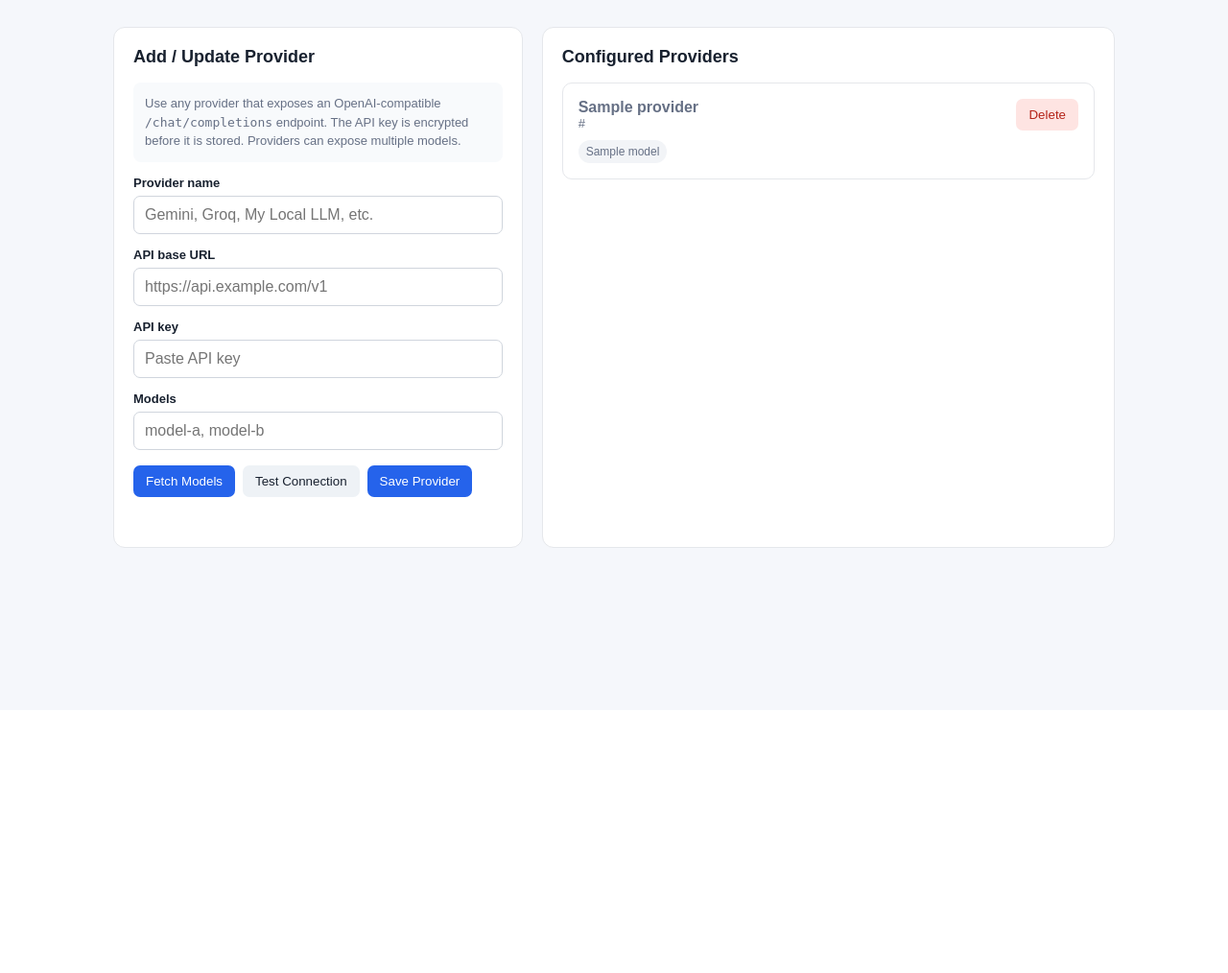
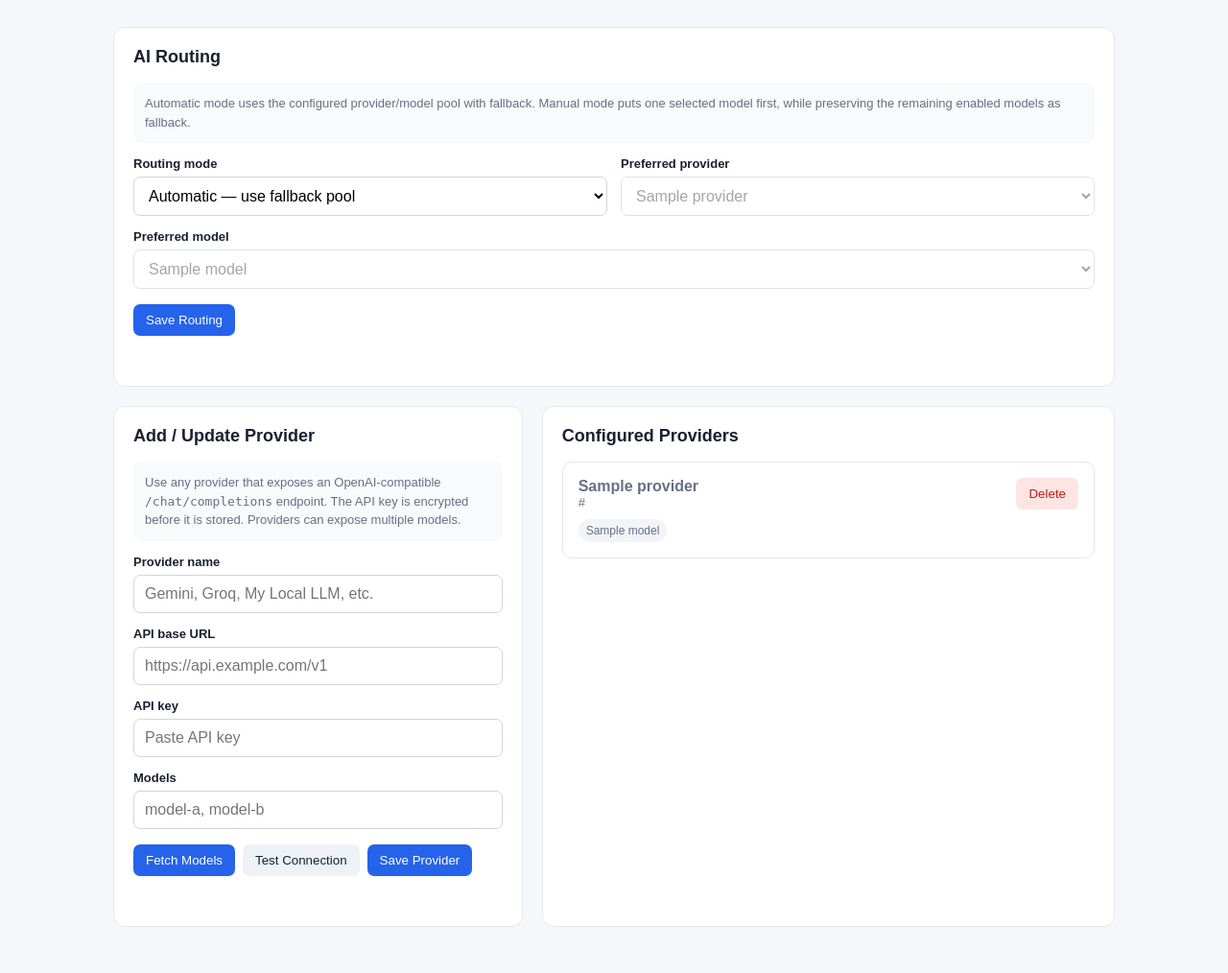
Before and after one commit to han8zla/lead-intel, a FastAPI app: page /settings/ai in a window 1280 px wide. Shown: the part 60-1074 px from the top of the page at 96% size. Before the commit the page ends 631 px from the top, so only its background shows below. Run offline with FastAPI, Linux system fonts and the light colour scheme; data comes from the database, SQL or seed files in the repository; tables that the repository leaves empty hold one stand-in row (values such as "Sample post").

Commit message:
Add AI model routing controls

```diff
--- a/templates/ai_settings.html
+++ b/templates/ai_settings.html
@@ -13,10 +13,10 @@
         header a { color:#fff; text-decoration:none; opacity:.9; }
         main { max-width:1100px; margin:0 auto; padding:28px; }
         .grid { display:grid; grid-template-columns:1fr 1.4fr; gap:20px; }
-        .card { background:var(--card); border:1px solid var(--line); border-radius:12px; padding:20px; }
+        .card { background:var(--card); border:1px solid var(--line); border-radius:12px; padding:20px; margin-bottom:20px; }
         h2 { margin:0 0 16px; font-size:18px; }
         label { display:block; margin:14px 0 6px; font-size:13px; font-weight:700; }
-        input { width:100%; padding:10px 11px; border:1px solid #d0d5dd; border-radius:7px; font:inherit; }
+        input, select { width:100%; padding:10px 11px; border:1px solid #d0d5dd; border-radius:7px; font:inherit; background:#fff; }
         button { border:0; background:var(--accent); color:#fff; border-radius:7px; padding:9px 13px; cursor:pointer; }
         button.secondary { background:#eef2f6; color:var(--text); }
         button.danger { background:#fee4e2; color:var(--danger); }
@@ -31,7 +31,9 @@
         .message.ok { color:var(--ok); }
         .message.error { color:var(--danger); }
         .hint { background:#f8fafc; padding:12px; border-radius:8px; color:var(--muted); font-size:13px; line-height:1.5; }
-        @media(max-width:850px) { .grid { grid-template-columns:1fr; } main { padding:16px; } }
+        .routing-row { display:grid; grid-template-columns:1fr 1fr; gap:14px; }
+        .status { margin-top:12px; padding:10px 12px; border-radius:8px; background:#f8fafc; color:var(--muted); font-size:13px; }
+        @media(max-width:850px) { .grid,.routing-row { grid-template-columns:1fr; } main { padding:16px; } }
     </style>
 </head>
 <body>
@@ -40,6 +42,30 @@
     <nav><a href="/dashboard">← Dashboard</a></nav>
 </header>
 <main>
+    <section class="card">
+        <h2>AI Routing</h2>
+        <div class="hint">Automatic mode uses the configured provider/model pool with fallback. Manual mode puts one selected model first, while preserving the remaining enabled models as fallback.</div>
+        <div class="routing-row">
+            <div>
+                <label for="routingMode">Routing mode</label>
+                <select id="routingMode" onchange="routingModeChanged()">
+                    <option value="auto">Automatic — use fallback pool</option>
+                    <option value="manual">Manual — prefer selected model</option>
+                </select>
+            </div>
+            <div>
+                <label for="activeProvider">Preferred provider</label>
+                <select id="activeProvider" onchange="refreshModelChoices()"></select>
+            </div>
+        </div>
+        <label for="activeModel">Preferred model</label>
+        <select id="activeModel"></select>
+        <div class="actions">
+            <button onclick="saveRouting()">Save Routing</button>
+        </div>
+        <div id="routingMessage" class="message"></div>
+    </section>
+
     <div class="grid">
         <section class="card">
             <h2>Add / Update Provider</h2>
@@ -66,11 +92,19 @@
     </div>
 </main>
 <script>
+let providerState = [];
+let routingState = {mode:'auto', active_provider_id:null, active_model:null};
+
 function esc(value) {
     return String(value ?? '').replace(/[&<>'"]/g, c => ({'&':'&amp;','<':'&lt;','>':'&gt;',"'":'&#39;','"':'&quot;'}[c]));
 }
 function setMessage(text, ok=false) {
     const el = document.getElementById('message');
+    el.textContent = text;
+    el.className = `message ${ok ? 'ok' : 'error'}`;
+}
+function setRoutingMessage(text, ok=false) {
+    const el = document.getElementById('routingMessage');
     el.textContent = text;
     el.className = `message ${ok ? 'ok' : 'error'}`;
 }
@@ -124,6 +158,54 @@ async function deleteProvider(id) {
     const result = await r.json();
     if (!result.success) return setMessage('Unable to delete provider.');
     await loadProviders();
+    await loadRouting();
+}
+function routingModeChanged() {
+    const manual = document.getElementById('routingMode').value === 'manual';
+    document.getElementById('activeProvider').disabled = !manual;
+    document.getElementById('activeModel').disabled = !manual;
+}
+function refreshModelChoices() {
+    const providerId = Number(document.getElementById('activeProvider').value);
+    const provider = providerState.find(p => p.id === providerId);
+    const modelSelect = document.getElementById('activeModel');
+    const previous = routingState.active_model;
+    modelSelect.innerHTML = (provider?.models || []).map(model => `<option value="${esc(model)}">${esc(model)}</option>`).join('');
+    if (previous && provider?.models?.includes(previous)) modelSelect.value = previous;
+}
+async function loadRouting() {
+    try {
+        const r = await fetch('/api/ai/routing', {cache:'no-store'});
+        const result = await r.json();
+        if (!result.success) throw new Error(result.message || 'Unable to load routing.');
+        routingState = result.routing;
+        providerState = result.providers || providerState;
+        const providerSelect = document.getElementById('activeProvider');
+        providerSelect.innerHTML = providerState.map(p => `<option value="${p.id}">${esc(p.name)}</option>`).join('');
+        if (routingState.active_provider_id) providerSelect.value = String(routingState.active_provider_id);
+        refreshModelChoices();
+        if (routingState.active_model) document.getElementById('activeModel').value = routingState.active_model;
+        document.getElementById('routingMode').value = routingState.mode || 'auto';
+        routingModeChanged();
+        if (!providerState.length) setRoutingMessage('Add a provider before selecting a manual model.');
+    } catch (e) { setRoutingMessage(e.message); }
+}
+async function saveRouting() {
+    const mode = document.getElementById('routingMode').value;
+    const providerId = Number(document.getElementById('activeProvider').value);
+    const model = document.getElementById('activeModel').value;
+    setRoutingMessage('Saving routing…', true);
+    try {
+        const r = await fetch('/api/ai/routing', {method:'PUT', headers:{'Content-Type':'application/json'}, body:JSON.stringify({
+            mode,
+            active_provider_id: mode === 'manual' ? providerId : null,
+            active_model: mode === 'manual' ? model : null
+        })});
+        const result = await r.json();
+        if (!result.success) throw new Error(result.message);
+        routingState = result.routing;
+        setRoutingMessage(mode === 'manual' ? `Preferred model: ${model}` : 'Automatic fallback routing enabled.', true);
+    } catch (e) { setRoutingMessage(e.message); }
 }
 async function loadProviders() {
     const target = document.getElementById('providers');
@@ -132,15 +214,19 @@ async function loadProviders() {
         const result = await r.json();
         if (!result.success || !result.providers.length) {
             target.innerHTML = '<div class="muted">No runtime providers configured yet. Environment providers remain available as a fallback.</div>';
+            providerState = [];
             return;
         }
+        providerState = result.providers;
         target.innerHTML = result.providers.map(p => `<div class="provider">
             <div class="provider-head"><div><div class="name">${esc(p.name)}</div><div class="url">${esc(p.base_url)}</div></div><button class="danger" onclick="deleteProvider(${p.id})">Delete</button></div>
             <div class="models">${p.models.map(m => `<span class="model">${esc(m)}</span>`).join('')}</div>
         </div>`).join('');
+        await loadRouting();
     } catch (e) { target.innerHTML = `<div class="message error">${esc(e.message)}</div>`; }
 }
 loadProviders();
+loadRouting();
 </script>
 </body>
 </html>
```
